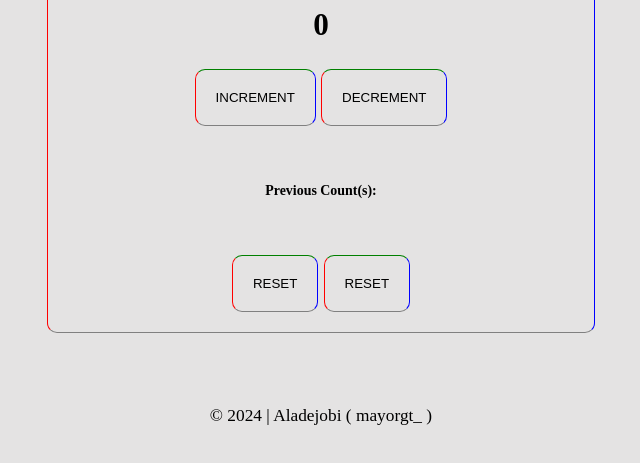
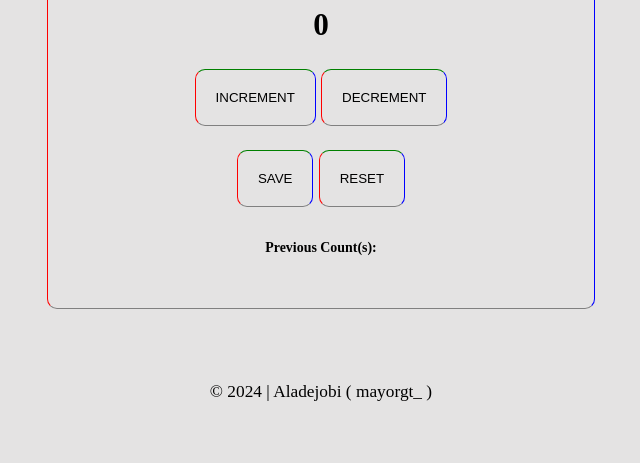
Before and after one commit to Michael-Aladejobi/SimpleCounterApp, a plain HTML site: page index.html in a window 1280 px wide. Shown: the part 183-646 px from the top of the page, without its empty margins (319-959 px from the left). Drawn offline with Linux system fonts and the light colour scheme.

Commit message:
Update index.html

```diff
--- a/index.html
+++ b/index.html
@@ -21,10 +21,10 @@
             <button  onclick="triggerDecrement()">DECREMENT</button>
         </div>
         <br>
-        <h6>Previous Count(s): <p id='save-count'></p></h6>
+        <button onclick="triggerSave()">SAVE</button>
+        <button onclick="triggerReset()">RESET</button>
         <br>
-        <button onclick="triggerSave()">RESET</button>
-        <button onclick="triggerReset()">RESET</button>
+        <h6>Previous Count(s):<p id="save-count"></p> </h6>
     </div>
     <br>
     <br>
```
